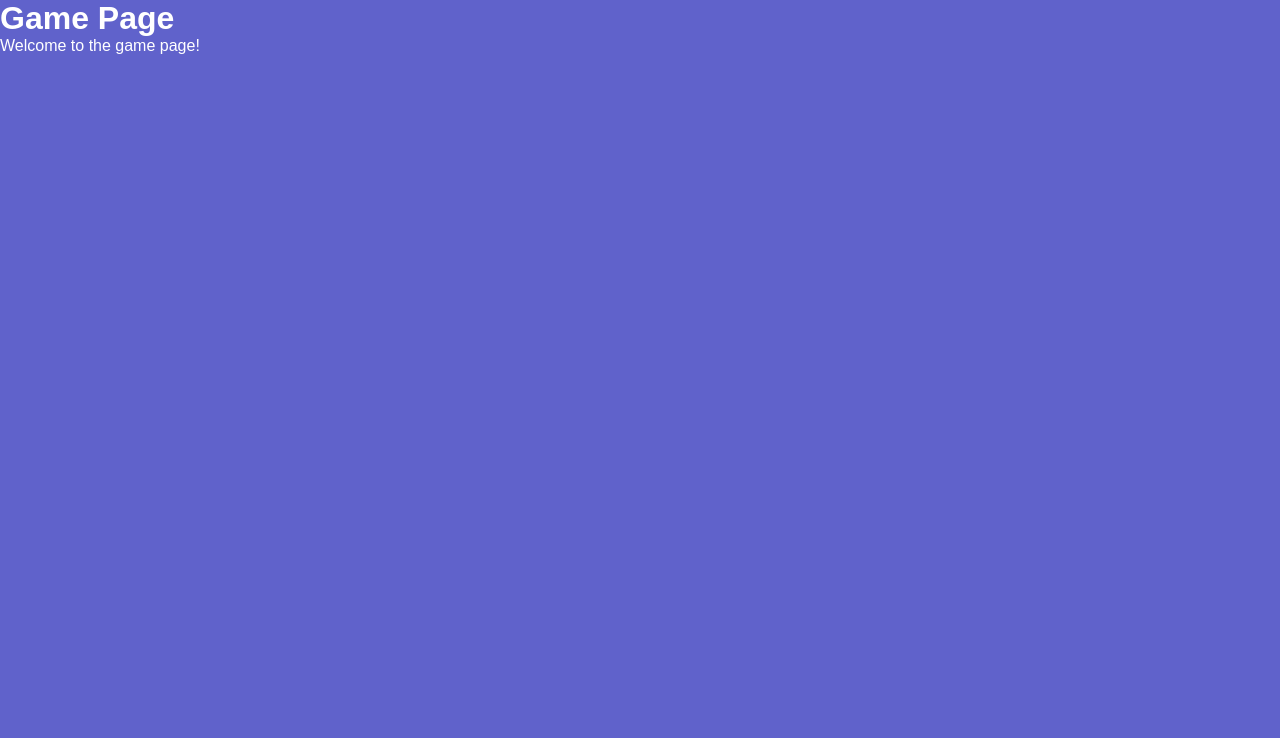
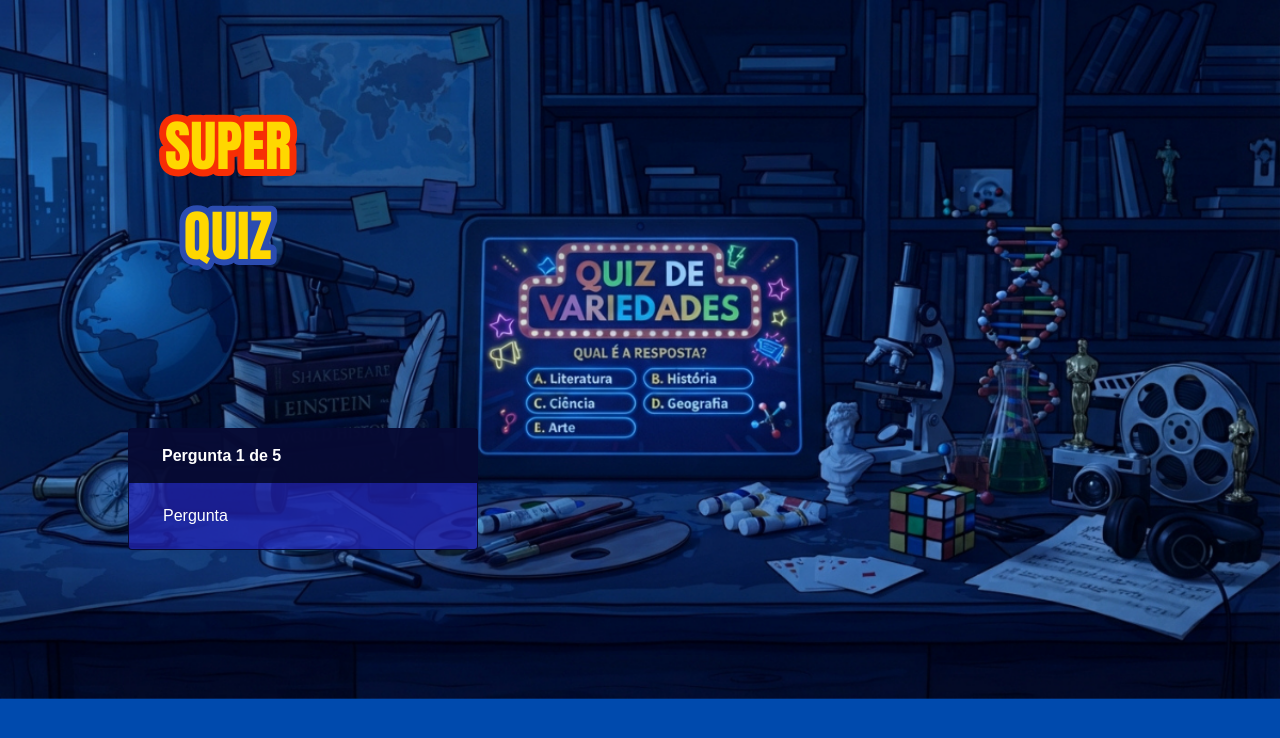
Before and after one commit to daniel-nascimento-amora/Projeto-quiz, a Next.js app: page /game in a window 1280 px wide. Shown: the top 738 px of the page. Built offline with nearby package versions, Linux system fonts and the light colour scheme.

Commit message:
melhorando sub página game

```diff
--- a/app/game/page.tsx
+++ b/app/game/page.tsx
@@ -1,8 +1,28 @@
+import QuizLogo from "../components/quizlogo";
+import Card from "../components/Card";
+import pageStyles from "../page.module.css";
+
 export default function GameScreen() {
   return (
-    <div>
-      <h1>Game Page</h1>
-      <p>Welcome to the game page!</p>
-    </div>
+    <main className={pageStyles.screen} style={{ flex: 1 }}>
+      <section className={pageStyles.container}>
+
+        <div
+          style={{
+            display: "flex",
+            justifyContent: "right",
+            marginBottom: "24px"
+          }}
+        >
+
+        </div>
+        <QuizLogo />
+      <Card
+        headerTitle="Pergunta 1 de 5"
+      >
+        Pergunta
+      </Card>
+      </section>
+    </main>
   );
 }
```
